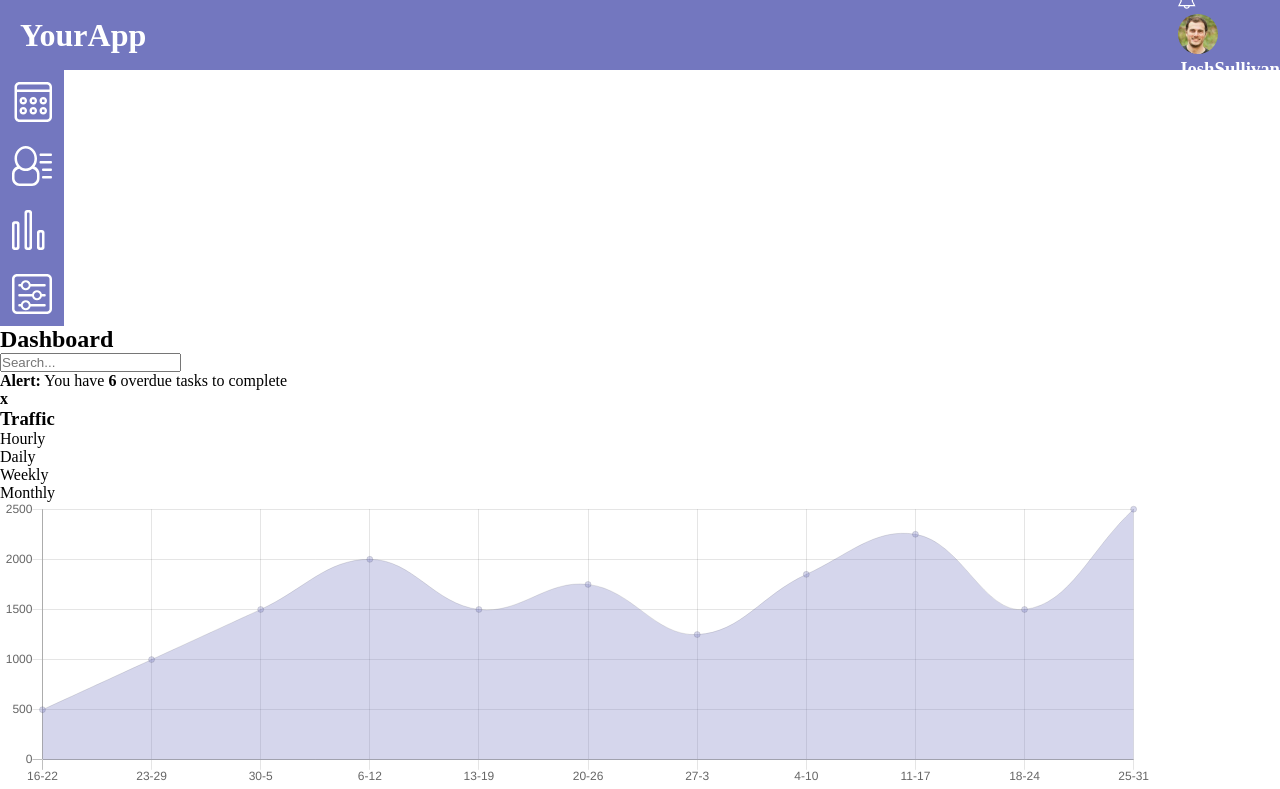
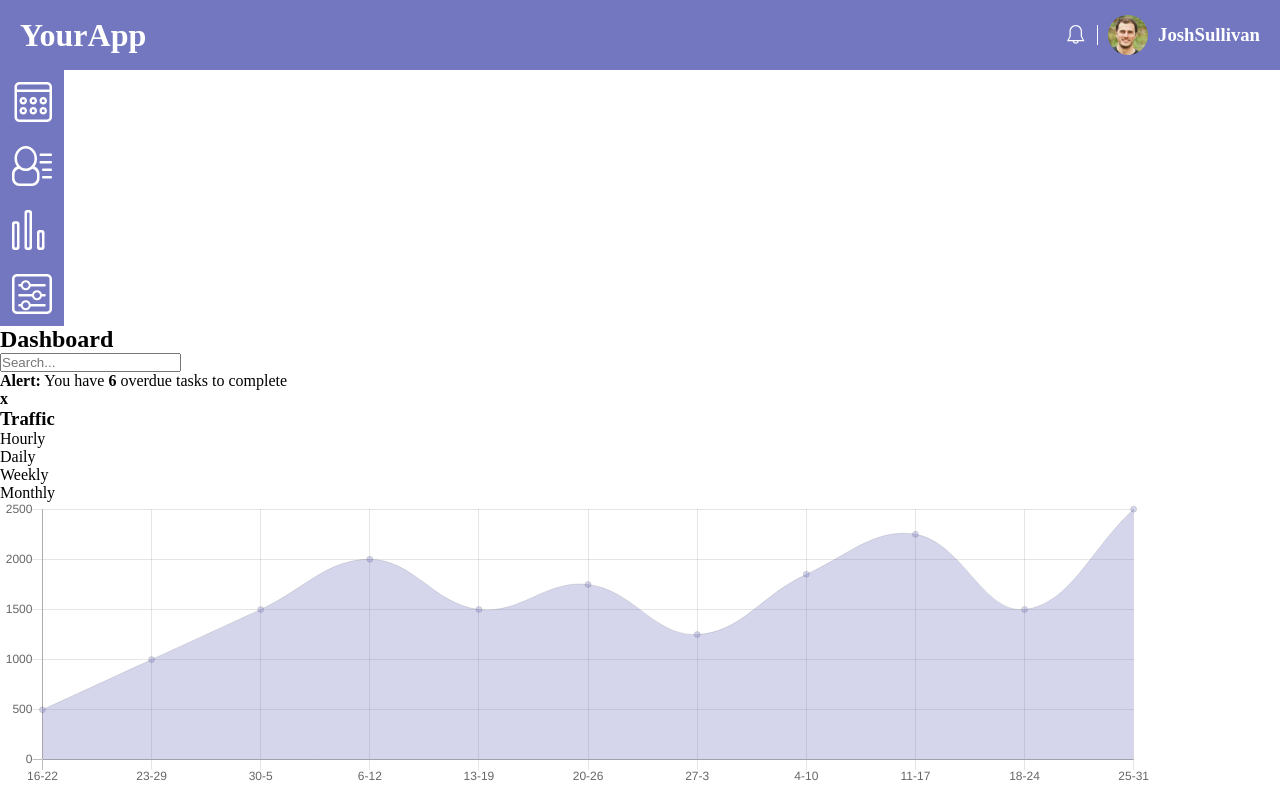
Before and after one commit to Santalome/Seventh-Project2, a plain HTML site: page index.html in a window 1280 px wide. Shown: the top 789 px of the page. Drawn offline with nearby package versions, Linux system fonts and the light colour scheme.

Commit message:
Update index.html

```diff
--- a/index.html
+++ b/index.html
@@ -14,7 +14,7 @@
 
     <header class="header">
         <h1>YourApp</h1>
-        <div>
+        <div class="notification-menu">
             <?xml version="1.0" encoding="utf-8"?>
             <svg version="1.1" id="Layer_1" xmlns="http://www.w3.org/2000/svg"
                 xmlns:xlink="http://www.w3.org/1999/xlink" x="0px" y="0px" viewBox="0 0 32 32"
```
